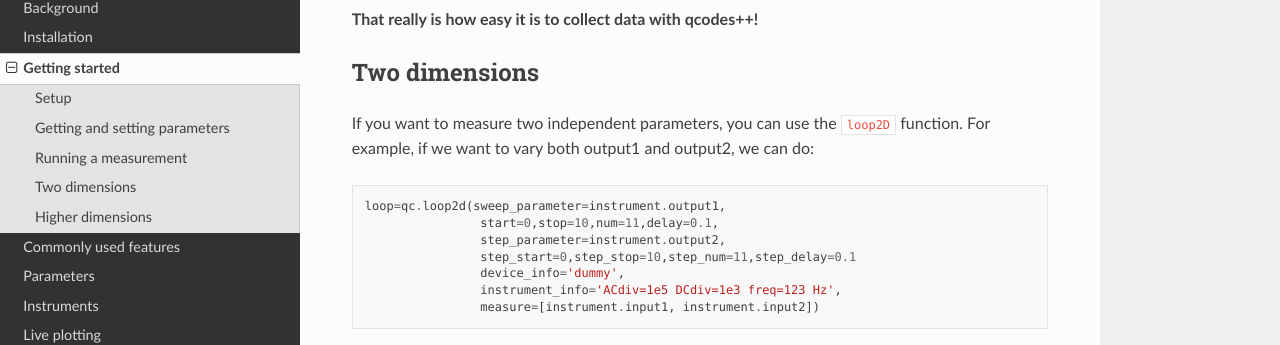
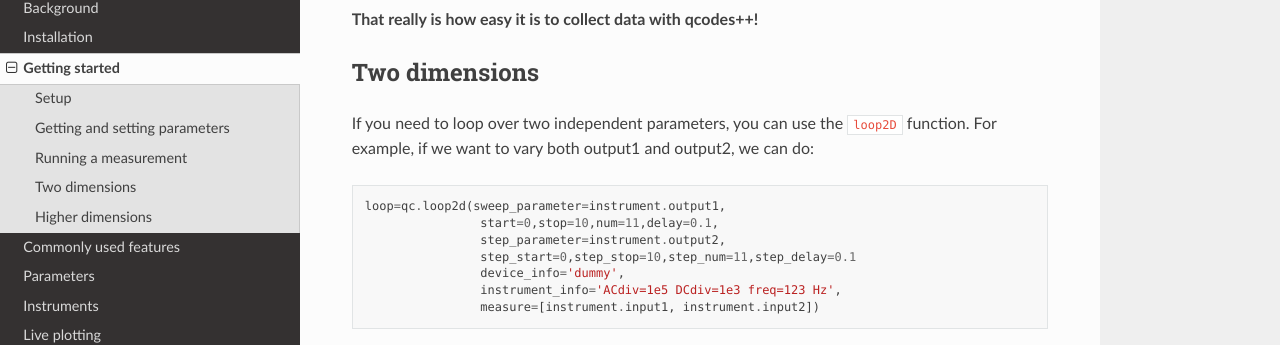
Before and after one commit to qcodespp/qcodespp.github.io, a Sphinx documentation site: the page built from docs/source/dummy_measurements.rst, in a window 1280 px wide and 900 px high, scrolled down 2510 px. Shown: the part 144-489 px from the top of the window. Built offline with Sphinx 7.4.7 and the Read the Docs theme 3.1.0, drawn with Linux system fonts in a browser that asks for light colours.

Commit message:
typo in dummy_measurements

```diff
--- a/docs/source/dummy_measurements.rst
+++ b/docs/source/dummy_measurements.rst
@@ -105,7 +105,7 @@ A live plot window will be opened, showing measurements of the two parameters. T
 
 Two dimensions
 --------------
-If you want to measure two independent parameters, you can use the ``loop2D`` function. For example, if we want to vary both output1 and output2, we can do:
+If you need to loop over two independent parameters, you can use the ``loop2D`` function. For example, if we want to vary both output1 and output2, we can do:
 
 .. code-block:: python
 
```
